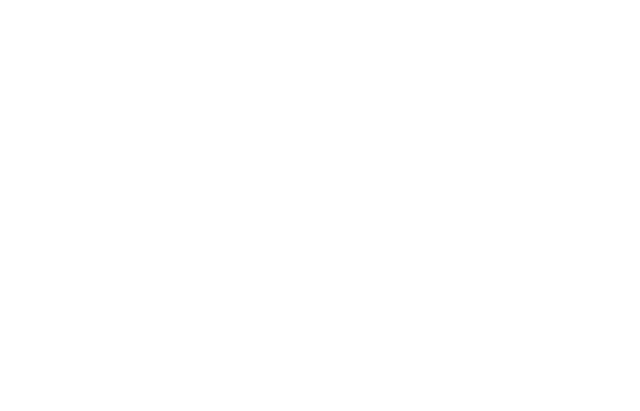
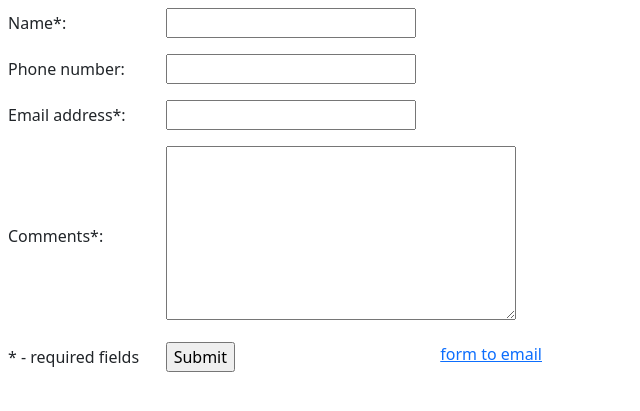
Before and after one commit to Ateeqaslam/Django-Website, a Django app: page /contact/ in a window 1280 px wide. Before the commit the part shown is empty. Shown: the top 411 px of the page, without its empty margins (0-640 px from the left). Run offline with Django 4.2, Linux system fonts and the light colour scheme.

Commit message:
contact-us page created

```diff
--- a/home/templates/contact.html
+++ b/home/templates/contact.html
@@ -6,6 +6,54 @@
 {% load static %}
 
 <!-- contact -->
+<form action="send-form/" method="post">
+
+    <table style="width:100%;max-width:550px;border:0;" cellpadding="8" cellspacing="0">
+        <tr>
+            <td>
+                <label for="Name">Name*:</label>
+            </td>
+            <td>
+                <input name="Name" type="text" maxlength="60" style="width:100%;max-width:250px;" />
+            </td>
+        </tr>
+        <tr>
+            <td>
+                <label for="PhoneNumber">Phone number:</label>
+            </td>
+            <td>
+                <input name="PhoneNumber" type="text" maxlength="43" style="width:100%;max-width:250px;" />
+            </td>
+        </tr>
+        <tr>
+            <td>
+                <label for="FromEmailAddress">Email address*:</label>
+            </td>
+            <td>
+                <input name="FromEmailAddress" type="text" maxlength="90" style="width:100%;max-width:250px;" />
+            </td>
+        </tr>
+        <tr>
+            <td>
+                <label for="Comments">Comments*:</label>
+            </td>
+            <td>
+                <textarea name="Comments" rows="7" cols="40" style="width:100%;max-width:350px;"></textarea>
+            </td>
+        </tr>
+        <tr>
+            <td>
+                * - required fields
+            </td>
+            <td>
+                <div style="float:right"><a href="https://www.100forms.com" id="lnk100" title="form to email">form to
+                        email</a></div>
+                <input name="skip_Submit" type="submit" value="Submit" />
+
+            </td>
+        </tr>
+    </table>
+</form>
 
 
 {% endblock %}
```
